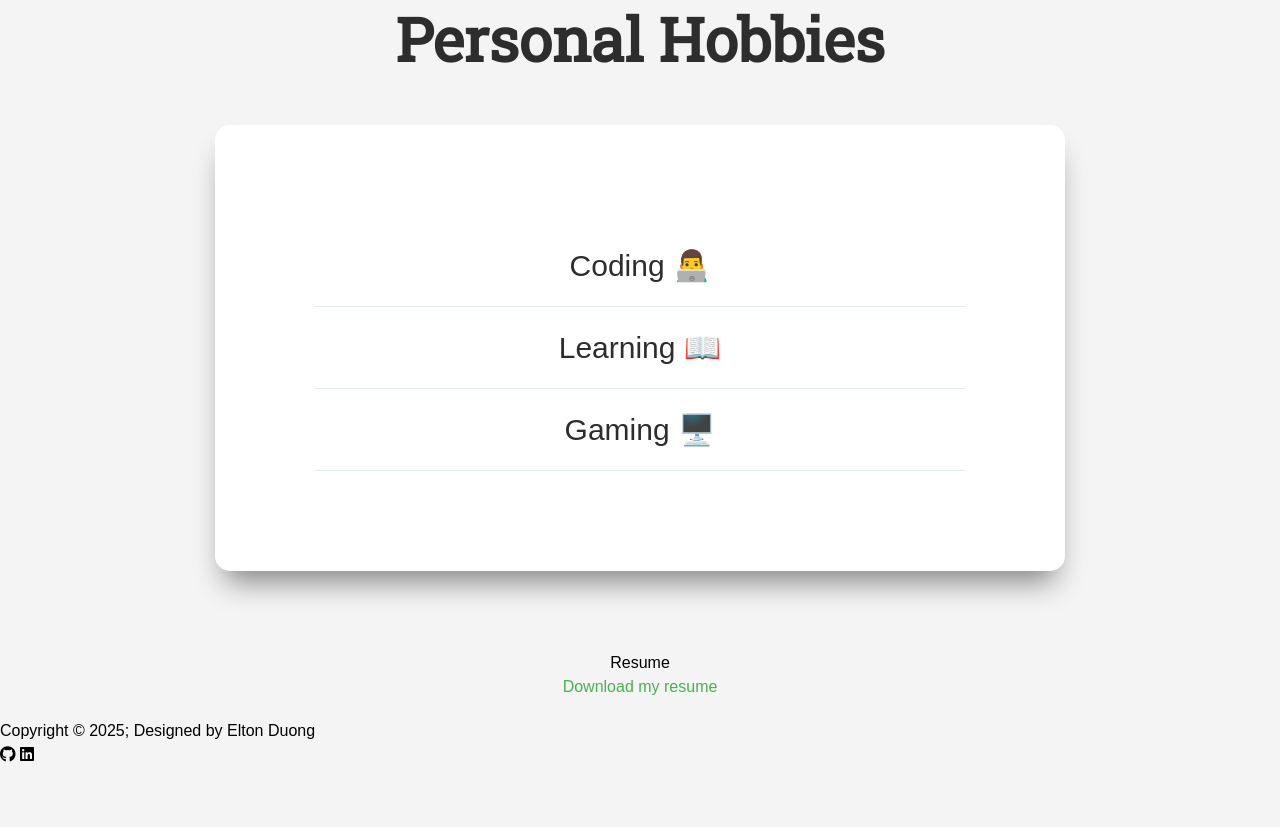
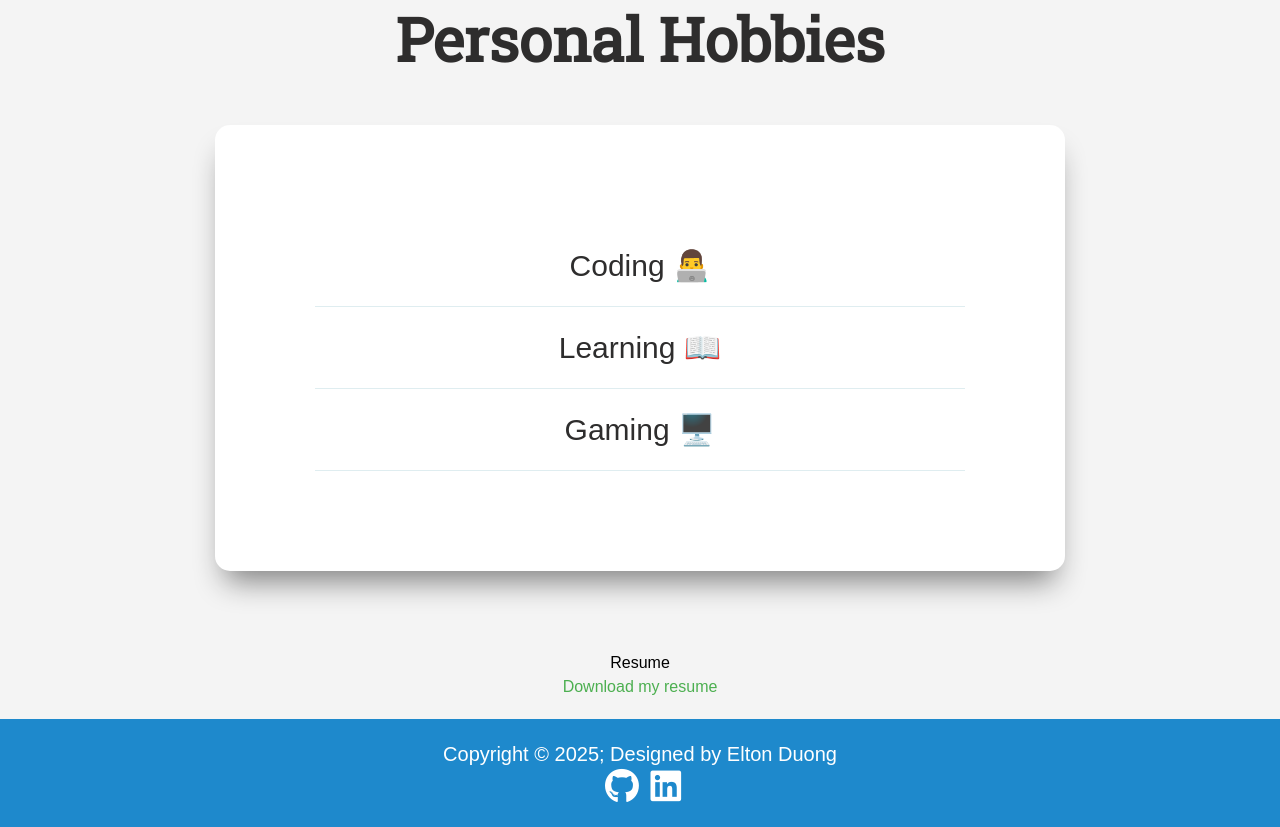
Before and after one commit to KhoaDuong2005/KhoaDuong2005.github.io, a plain HTML site: page index.html in a window 1280 px wide. Shown: the part 3468-4295 px from the top of the page. Before the commit the page ends 4235 px from the top, so only its background shows below. Drawn offline with nearby package versions, Linux system fonts and the light colour scheme.

Commit message:
Add style for the footer

```diff
--- a/style.css
+++ b/style.css
@@ -576,3 +576,23 @@ ul.topnav li.right {
     transform: translateX(-50%) translateY(0%);
   }
 }
+
+
+/* Footer */
+footer {
+  text-align: center;
+  padding: 20px;
+  background-color: #1e89cc;
+  color: white;
+  font-size: 20px;
+}
+
+.social-links a {
+  color: white;
+  margin-left: 6px;
+  font-size: 35px;
+}
+
+.social-links a:hover {
+  color: #40E0D0;
+}
```
